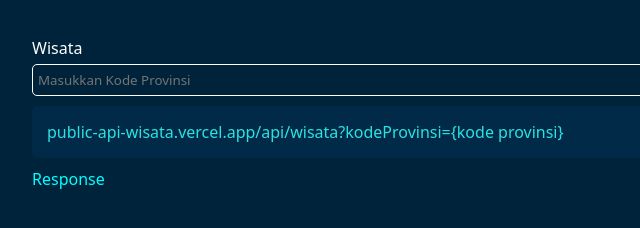
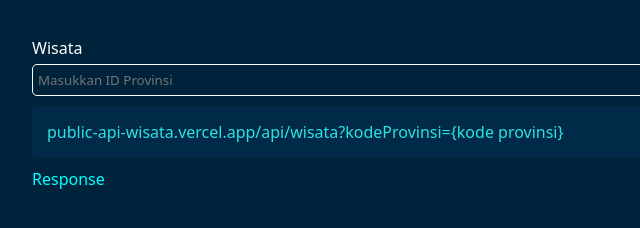
Before and after one commit to DevanoAlif22/public_api_wisata, a website: page public/index.html in a window 1280 px wide. Shown: the part 616-844 px from the top of the page, 258-898 px from the left. Drawn offline with Linux system fonts and the light colour scheme.

Commit message:
id provinsi

```diff
--- a/public/index.html
+++ b/public/index.html
@@ -23,11 +23,7 @@
         </p>
         <p>
           URL :
-          <a
-            href="/"
-            style="color: rgb(43, 110, 226)"
-            >Wisata Indonesia Dev</a
-          >
+          <a href="/" style="color: rgb(43, 110, 226)">Wisata Indonesia Dev</a>
         </p>
         <p style="margin-top: 10px">
           Api ini berisi data seluruh wilayah indonesia mulai dari :
@@ -96,7 +92,7 @@
           type="text"
           name=""
           class="input"
-          placeholder="Masukkan Kode Provinsi"
+          placeholder="Masukkan ID Provinsi"
         />
         <div class="path">
           <p class="kodeProvinsi">
```
